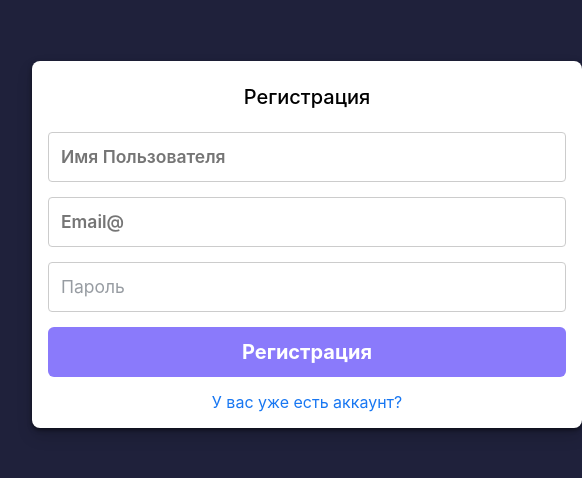
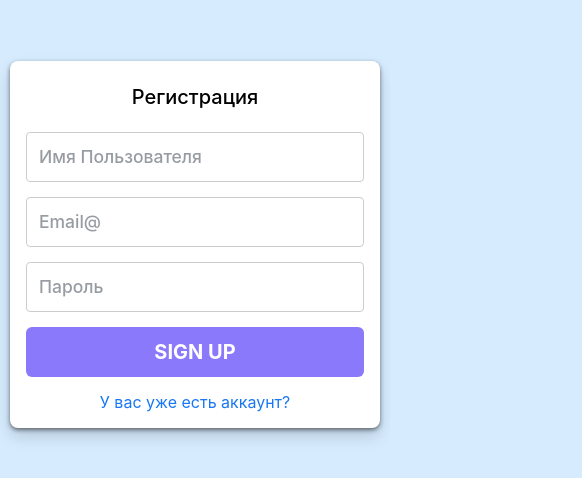
Before and after one commit to batyrbek0v/WILDBERRIES, a plain HTML site: page register.html in a window 390 px wide. Shown: the part 178-656 px from the top of the page, 582 px wide, since content can reach past the window. Drawn offline with Linux system fonts and the light colour scheme.

Commit message:
responsived the register and auth blocks

```diff
--- a/CSS/auth.css
+++ b/CSS/auth.css
@@ -19,11 +19,11 @@ body{
 
 }
 .card{
+    width: 550px;
+    min-height: 280px;
     display: flex;
     flex-direction: column;
     align-items: center;
-    width: 550px;
-    min-height: 280px;
     border-radius: 8px;
     box-shadow: 0 2px 4px rgb(0 0 0 / 50%), 0 8px 16px rgb(0 0 0 / 15%);
     background-color: #ffffff;
@@ -59,10 +59,10 @@ body{
     border-radius: 4px;
     padding: 0.75rem;
 }
-.login::placeholder, .password::placeholder{
+.user::placeholder, .email::placeholder , .password::placeholder{
     font-size: 17.5px;
     color: #979CA2;
-    font-weight: lighter;
+    font-weight: 500;
 }
 
 .regist_btn{
@@ -70,6 +70,7 @@ body{
     height: 100%;
     font-size: 20px;
     font-weight: bold;
+    text-transform: uppercase;
     border-radius: 6px;
     color: white;
     background-color: #8A7AFB;
@@ -96,3 +97,20 @@ body{
 .have_acc a:hover{
     text-decoration: underline;
 }
+@media screen and (max-width:768px) {
+    .card{
+        width: 100%;
+    }
+}
+
+@media screen and (max-width:426px) {
+    .container{
+        padding: 10px;
+    }
+}
+@media screen and (max-width:376px) {
+    .card{
+        height: 80%;
+        justify-content: space-between;
+    }
+}
--- a/CSS/register.css
+++ b/CSS/register.css
@@ -5,7 +5,7 @@
     font-family: -apple-system, BlinkMacSystemFont, 'Segoe UI', Roboto, Oxygen, Ubuntu, Cantarell, 'Open Sans', 'Helvetica Neue', sans-serif;
 }
 body{
-    background-color: #1F213B;
+    background-color: #d6ebfe;
 }
 .container{
     width: 100%;
@@ -59,10 +59,10 @@ body{
     border-radius: 4px;
     padding: 0.75rem;
 }
-.login::placeholder, .password::placeholder{
+.user::placeholder, .email::placeholder , .password::placeholder{
     font-size: 17.5px;
     color: #979CA2;
-    font-weight: lighter;
+    font-weight: 500;
 }
 
 .regist_btn{
@@ -70,6 +70,7 @@ body{
     height: 100%;
     font-size: 20px;
     font-weight: bold;
+    text-transform: uppercase;
     border-radius: 6px;
     color: white;
     background-color: #8A7AFB;
@@ -96,3 +97,21 @@ body{
 .have_acc a:hover{
     text-decoration: underline;
 }
+
+@media screen and (max-width:768px) {
+    .card{
+        width: 100%;
+    }
+}
+
+@media screen and (max-width:426px) {
+    .container{
+        padding: 10px;
+    }
+}
+@media screen and (max-width:376px) {
+    .card{
+        height: 80%;
+        justify-content: space-between;
+    }
+}
--- a/register.html
+++ b/register.html
@@ -25,7 +25,7 @@
                     <input type="password" placeholder="Пароль" class="password">
                 </div>
                 <div class="regist_form">
-                    <button class="regist_btn">Регистрация</button>
+                    <button class="regist_btn">Sign up</button>
                 </div>
             </div>
             <div class="have_acc">
```
